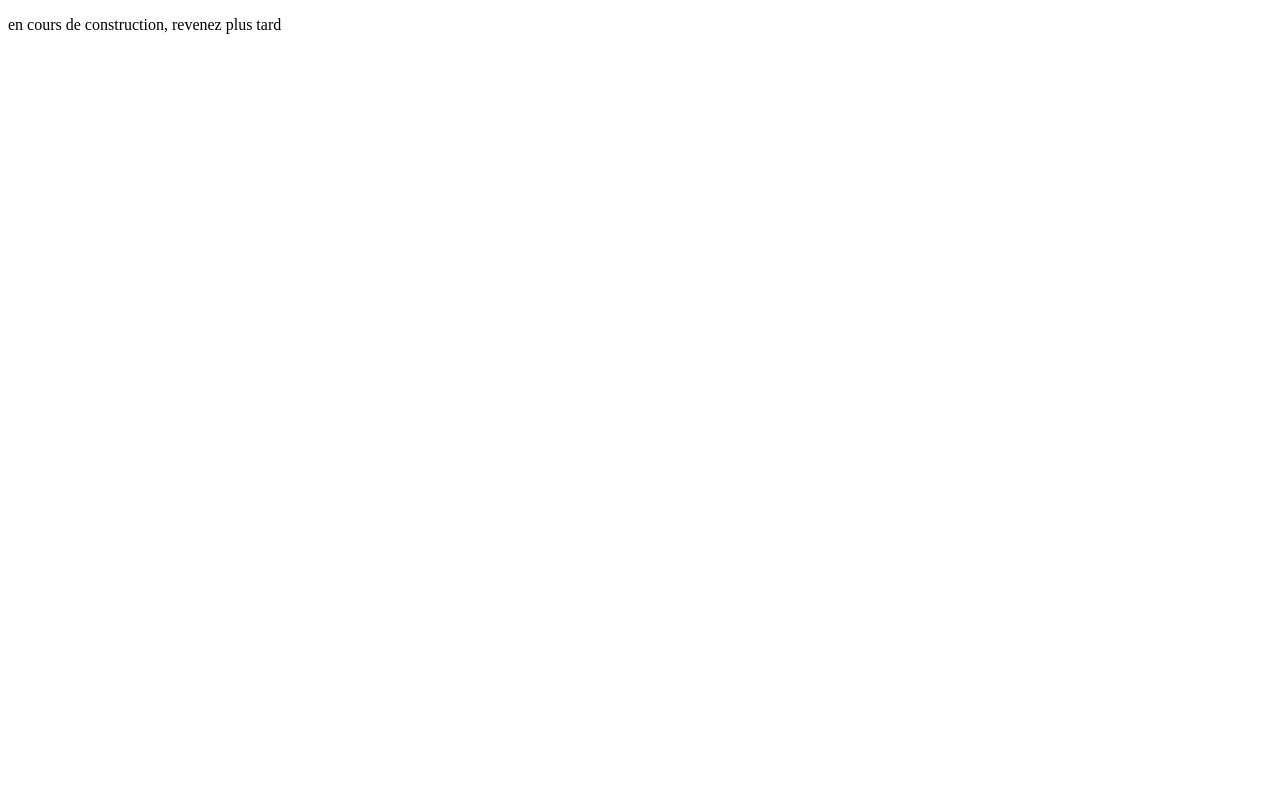
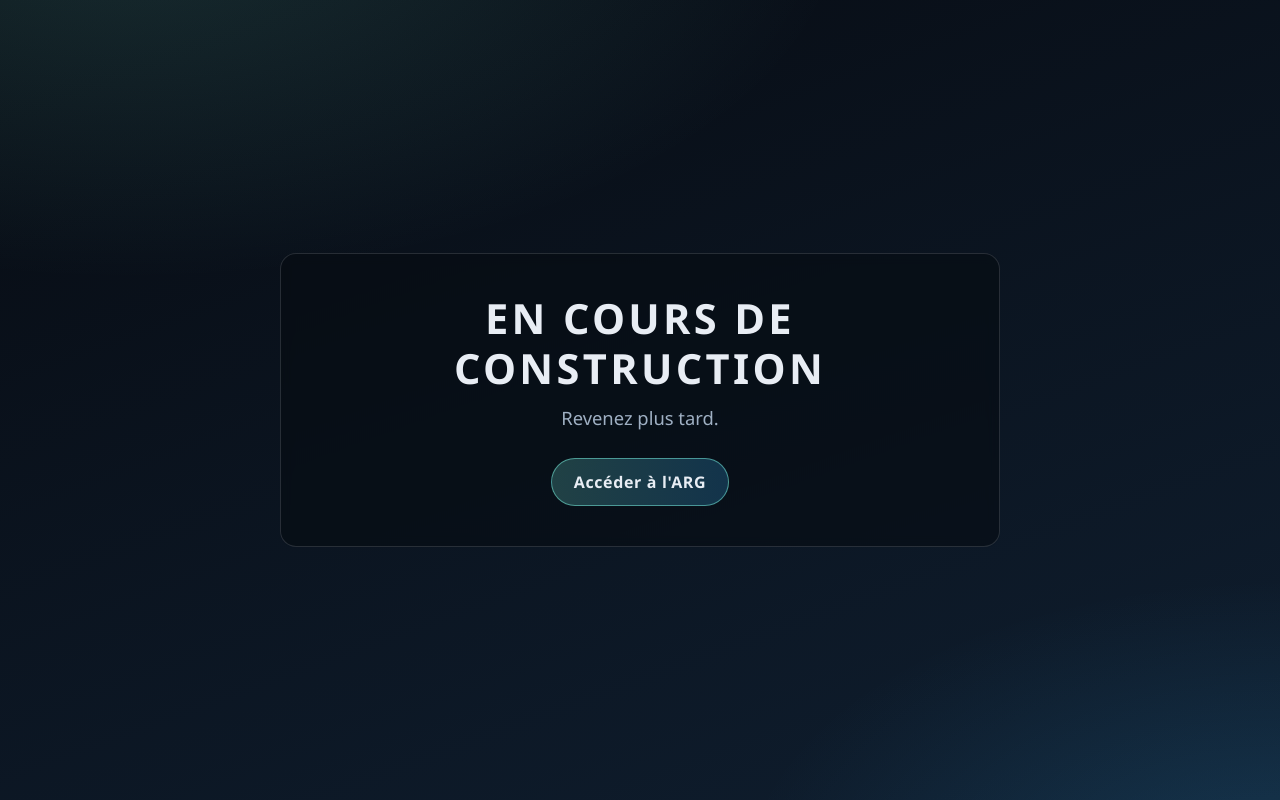
Before and after one commit to XavierGUILLEMOT/mew3-arg, a plain HTML site: page index.html in a window 1280 px wide. Drawn offline with Linux system fonts and the light colour scheme.

Commit message:
homepage

```diff
--- a/index.html
+++ b/index.html
@@ -4,8 +4,86 @@
   <meta charset="UTF-8">
   <meta name="viewport" content="width=device-width, initial-scale=1.0">
   <title>MEW3 - En construction</title>
+  <style>
+    :root {
+      --bg-1: #070b12;
+      --bg-2: #0f1e2f;
+      --text: #e8edf4;
+      --muted: #9fb0c3;
+      --accent: #7df7e5;
+      --accent-2: #39b8ff;
+    }
+
+    * {
+      box-sizing: border-box;
+    }
+
+    body {
+      margin: 0;
+      min-height: 100vh;
+      display: grid;
+      place-items: center;
+      padding: 24px;
+      color: var(--text);
+      font-family: "Space Grotesk", "Segoe UI", sans-serif;
+      background:
+        radial-gradient(1200px 600px at 10% -10%, rgba(125, 247, 229, 0.14), transparent 60%),
+        radial-gradient(900px 500px at 100% 110%, rgba(57, 184, 255, 0.16), transparent 60%),
+        linear-gradient(160deg, var(--bg-1) 0%, var(--bg-2) 100%);
+    }
+
+    .wrap {
+      width: min(720px, 100%);
+      text-align: center;
+      border: 1px solid rgba(232, 237, 244, 0.14);
+      background: rgba(7, 11, 18, 0.55);
+      backdrop-filter: blur(6px);
+      border-radius: 16px;
+      padding: 40px 24px;
+    }
+
+    h1 {
+      margin: 0;
+      text-transform: uppercase;
+      letter-spacing: 0.08em;
+      font-size: clamp(1.6rem, 5vw, 2.6rem);
+      line-height: 1.2;
+    }
+
+    p {
+      margin: 12px 0 0;
+      color: var(--muted);
+      font-size: clamp(1rem, 2.7vw, 1.15rem);
+    }
+
+    .arg-btn {
+      display: inline-block;
+      margin-top: 28px;
+      padding: 12px 22px;
+      border-radius: 999px;
+      border: 1px solid rgba(125, 247, 229, 0.5);
+      color: var(--text);
+      text-decoration: none;
+      font-weight: 700;
+      letter-spacing: 0.04em;
+      background: linear-gradient(90deg, rgba(125, 247, 229, 0.22), rgba(57, 184, 255, 0.22));
+      transition: transform 0.2s ease, border-color 0.2s ease, background 0.2s ease;
+    }
+
+    .arg-btn:hover,
+    .arg-btn:focus-visible {
+      transform: translateY(-1px);
+      border-color: rgba(125, 247, 229, 0.9);
+      background: linear-gradient(90deg, rgba(125, 247, 229, 0.3), rgba(57, 184, 255, 0.3));
+      outline: none;
+    }
+  </style>
 </head>
 <body>
-  <p>en cours de construction, revenez plus tard</p>
+  <main class="wrap">
+    <h1>En cours de construction</h1>
+    <p>Revenez plus tard.</p>
+    <a class="arg-btn" href="/arg">Accéder à l'ARG</a>
+  </main>
 </body>
 </html>
```
